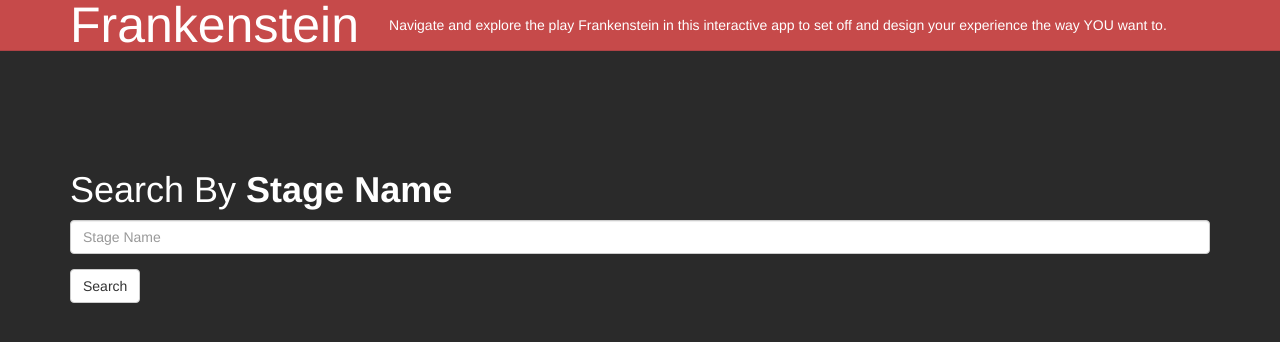
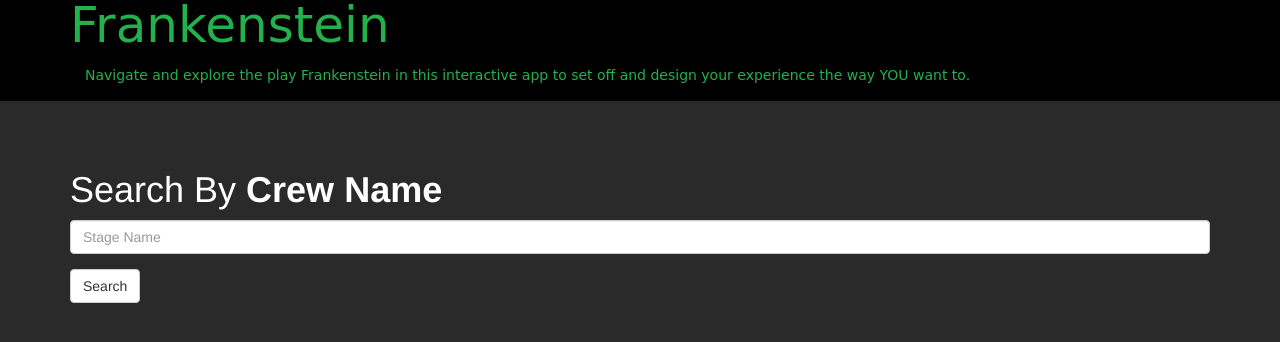
Before and after one commit to louiswheeleriv/frankenstein, a Django app: page /search_stage/ in a window 1280 px wide. Shown: the top 342 px of the page. Run offline with Django 3.2, Linux system fonts and the light colour scheme; some libraries are stand-ins or nearby versions.

Commit message:
Most of the front end searching is working and the searches are showing

```diff
--- a/frankenstein_mobile/api/models.py
+++ b/frankenstein_mobile/api/models.py
@@ -1,5 +1,4 @@
 from django.db import models
-
 
 class Production(models.Model):
     production_name = models.CharField(max_length=200)
@@ -49,6 +48,7 @@ class Performance(models.Model):
     performance_actors = models.ManyToManyField(Actor)
     performance_crews = models.ManyToManyField(Crew)
 
+
     def __unicode__(self):
             return 'Production: {0}, Stage: {1}, Start Time: {2}, Info: {3}, Actor: {4}, Crew: {5}'.format(self.performance_production, self.performance_stage,
                                                   self.performance_start_time, self.performance_info,
--- a/frankenstein_mobile/frankenstein_site/urls.py
+++ b/frankenstein_mobile/frankenstein_site/urls.py
@@ -17,14 +17,29 @@ urlpatterns = patterns('',
     # ex: /actor/
     # url(r'^search/$', views.search, name='search'),
     url(r'^search_actor/$', views.search_actor, name='search_actor'),
+    url(r'^search_actor/results_actor/$', views.results_actor, name='results_actor'),
+
+    url(r'^search_crew/$', views.search_crew, name='search_crew'),
+    url(r'^search_crew/results_crew/$', views.results_crew, name='results_crew'),
+
     url(r'^search_stage/$', views.search_stage, name='search_stage'),
-    url(r'^search_crew/$', views.search_crew, name='search_crew'),
+    url(r'^search_stage/results_stage/$', views.results_stage, name='results_stage'),
+
+    url(r'^search_time/$', views.search_time, name='search_time'),
+    url(r'^search_time/results_time/$', views.results_time, name='results_time'),
+
+
+    url(r'^results$', views.results_stage, name='results_stage'),
+
+
+
+
     url(r'^search_performance/$', views.search_performance, name='search_performance'),
-    url(r'^search_time/$', views.search_time, name='search_time'),
+
 
     # ex: /actor/results/
     # url(r'^(?P<question_id>\w+)/results/$', views.results, name='results'),
-     url(r'^search_actor/results/$', views.results, name='results'),
+
 
 ) + static(settings.STATIC_URL, document_root=settings.STATIC_ROOT)
 
--- a/frankenstein_mobile/frankenstein_site/views.py
+++ b/frankenstein_mobile/frankenstein_site/views.py
@@ -5,6 +5,7 @@ from django_tables2   import RequestConfig
 
 from api.models import Production, Stage, Actor, CrewResponsibility, Crew, Performance
 from api.tables import ActorTable, PerformanceTable, StageTable, CrewRespTable, CrewTable
+from api.forms import ActorForm
 
 def index(request):
     current_production = Production.objects.order_by('-id')[:5]
@@ -14,63 +15,95 @@ def index(request):
     })
     return HttpResponse(template.render(context))
 
-def results(request):
-    table = ActorTable(Actor.objects.all())
-    # table = PerformanceTable(Performance.objects.all())
-    # table = StageTable(Stage.objects.all())
-    # table = CrewRespTable(CrewResponsibility.objects.all())
-    # table = CrewTable(Crew.objects.all())
+###########################################################################
+
+def search_actor(request):
+    current_production = Production.objects.order_by('-id')[:5]
+    template = loader.get_template('frankenstein_mobile/search_actor.html')
+    context = RequestContext(request, {
+        'current_production': current_production,
+    })
+    return HttpResponse(template.render(context))
+
+def results_actor(request):
+    if request.GET.get('q'):
+        message = request.GET['q']
+    else:
+        message = ''
+
+    table = ActorTable(Actor.objects.filter(actor_name=message))
 
     RequestConfig(request).configure(table)
-    return render(request, 'frankenstein_mobile/results.html', {'table': table})
+    return render(request, 'frankenstein_mobile/results_actor.html', {'table': table})
 
-# def results(request):
-#     return render(request, "frankenstein_mobile/results.html", {"actors": Actor.objects.all()})
+###########################################################################
 
-# def search(request):
-#     latest_actor_list = Actor.objects.order_by('-id')[:5]
-#     template = loader.get_template('frankenstein_mobile/search.html')
-#     context = RequestContext(request, {
-#         'latest_actor_list': latest_actor_list,
-#     })
-#     return HttpResponse(template.render(context))
+def search_crew(request):
+    latest_crew_list = Crew.objects.order_by('-id')[:5]
+    template = loader.get_template('frankenstein_mobile/search_crew.html')
+    context = RequestContext(request, {
+        'latest_crew_list': latest_crew_list,
+    })
+    return HttpResponse(template.render(context))
 
-# def results(request, question_id):
-#     response = "The results of search based on category %s."
-#     return HttpResponse(response % question_id)
+def results_crew(request):
+    if request.GET.get('q'):
+        message = request.GET['q']
+    else:
+        message = ''
+
+    table = CrewTable(Crew.objects.filter(crew_name=message))
+
+    RequestConfig(request).configure(table)
+    return render(request, 'frankenstein_mobile/results_crew.html', {'table': table})
+
+###########################################################################
+
+def search_stage(request):
+    latest_stage_list = Stage.objects.order_by('-id')[:5]
+    template = loader.get_template('frankenstein_mobile/search_stage.html')
+    context = RequestContext(request, {
+        'latest_stage_list': latest_stage_list,
+    })
+    return HttpResponse(template.render(context))
+
+def results_stage(request):
+    if request.GET.get('q'):
+        message = request.GET['q']
+    else:
+        message = ''
+
+    table = StageTable(Stage.objects.filter(stage_location=message))
+
+    RequestConfig(request).configure(table)
+    return render(request, 'frankenstein_mobile/results_stage.html', {'table': table})
+
+###########################################################################
+
+def search_time(request):
+    latest_performance_list = Performance.objects.order_by('-id')[:5]
+    template = loader.get_template('frankenstein_mobile/search_time.html')
+    context = RequestContext(request, {
+        'latest_performance_list': latest_performance_list,
+    })
+    return HttpResponse(template.render(context))
+
+def results_time(request):
+    if request.GET.get('q'):
+        message = request.GET['q']
+    else:
+        message = ''
+
+    table = PerformanceTable(Performance.objects.filter(performance_start_time=message))
+
+    RequestConfig(request).configure(table)
+    return render(request, 'frankenstein_mobile/results_time.html', {'table': table})
+
+###########################################################################
 
 
 
-    # all_performances = Performance.objects.all()
-    # template = loader.get_template('frankenstein_mobile/results.html')
-    # context = RequestContext(request, {
-    #     'all_performances': all_performances,
-    # })
-    # return HttpResponse(template.render(context))
 
-def search_actor(request):
-    latest_actor_list = Actor.objects.order_by('-id')[:5]
-    template = loader.get_template('frankenstein_mobile/search_actor.html')
-    context = RequestContext(request, {
-        'latest_actor_list': latest_actor_list,
-    })
-    return HttpResponse(template.render(context))
-
-def search_crew(request):
-    latest_actor_list = Actor.objects.order_by('-id')[:5]
-    template = loader.get_template('frankenstein_mobile/search_crew.html')
-    context = RequestContext(request, {
-        'latest_actor_list': latest_actor_list,
-    })
-    return HttpResponse(template.render(context))
-
-def search_stage(request):
-    latest_actor_list = Actor.objects.order_by('-id')[:5]
-    template = loader.get_template('frankenstein_mobile/search_stage.html')
-    context = RequestContext(request, {
-        'latest_actor_list': latest_actor_list,
-    })
-    return HttpResponse(template.render(context))
 
 def search_performance(request):
     latest_actor_list = Actor.objects.order_by('-id')[:5]
@@ -79,11 +112,3 @@ def search_performance(request):
         'latest_actor_list': latest_actor_list,
     })
     return HttpResponse(template.render(context))
-
-def search_time(request):
-    latest_actor_list = Actor.objects.order_by('-id')[:5]
-    template = loader.get_template('frankenstein_mobile/search_time.html')
-    context = RequestContext(request, {
-        'latest_actor_list': latest_actor_list,
-    })
-    return HttpResponse(template.render(context))
--- a/frankenstein_mobile/static/frankenstein_site/css/style.css
+++ b/frankenstein_mobile/static/frankenstein_site/css/style.css
@@ -12,21 +12,26 @@ body {
 
 
 .navbar-default {
-	background-color: #c64a4a;
-	border-color: #ae4245;
+	font-family: 'de-walpergens-pica', cursive;
+	/*background-color: #c64a4a;*/
+	background-color: #000;
+	border-color: #000;
 }
 .navbar-default .navbar-brand {
-	color: #ffffff;
+	font-family: 'de-walpergens-pica', cursive;
+	color: #22B14C;
 	font-size: 50px;
 }
 .navbar-default .navbar-brand:hover, .navbar-default .navbar-brand:focus {
 	color: #cdcdcd;
 }
 .navbar-default .navbar-text {
-	color: #ffffff;
+	font-family: 'de-walpergens-pica', cursive;
+	color: #22B14C;
 }
 .navbar-default .navbar-nav > li > a {
-	color: #ffffff;
+	font-family: 'de-walpergens-pica', cursive;
+	color: #22B14C;
 }
 .navbar-default .navbar-nav > li > a:hover, .navbar-default .navbar-nav > li > a:focus {
 	color: #cdcdcd;
@@ -68,6 +73,6 @@ body {
 	}
 	.navbar-default .navbar-nav .open .dropdown-menu > .active > a, .navbar-default .navbar-nav .open .dropdown-menu > .active > a:hover, .navbar-default .navbar-nav .open .dropdown-menu > .active > a:focus {
 		color: #cdcdcd;
-		background-color: #ae4245;
+		background-color: #000;
 	}
 }
--- a/frankenstein_mobile/static/frankenstein_site/js/script.js
+++ /dev/null
@@ -1,6 +0,0 @@
-// Submit post on submit
-$('#post-form').on('submit', function(event){
-    event.preventDefault();
-    console.log("form submitted!")  // sanity check
-    create_post();
-});
--- a/frankenstein_mobile/templates/frankenstein_mobile/base.html
+++ b/frankenstein_mobile/templates/frankenstein_mobile/base.html
@@ -5,7 +5,7 @@
 	<link rel="stylesheet" href="https://maxcdn.bootstrapcdn.com/bootstrap/3.2.0/css/bootstrap.min.css">
 	<link rel="stylesheet" type="text/css" href="{% static "frankenstein_site/css/style.css" %}">
 	<link rel="stylesheet" href="{% static "django_tables2/themes/paleblue/css/screen.css" %}">
-
+	<script src='http://use.edgefonts.net/de-walpergens-pica.js'></script>
 
 	{% block head %}
     {% endblock %}
--- a/frankenstein_mobile/templates/frankenstein_mobile/search_actor.html
+++ b/frankenstein_mobile/templates/frankenstein_mobile/search_actor.html
@@ -4,9 +4,9 @@
 
 <div class="container">
 	<h1>Search By <b>Actor Name</b></h1>
-	<form role="form" action="results">
+	<form role="form" action="results_actor">
 		<div class="form-group">
-			<input type="text" class="form-control" id="searchDetail" placeholder="Actor Name">
+			<input type="text" class="form-control" name = "q" id="searchDetail" placeholder="Actor Name">
 		</div>
 		<button type="submit" class="btn btn-default">Search</button>
 	</form>
--- a/frankenstein_mobile/templates/frankenstein_mobile/search_crew.html
+++ b/frankenstein_mobile/templates/frankenstein_mobile/search_crew.html
@@ -4,9 +4,9 @@
 
 <div class="container">
 	<h1>Search By <b>Crew Name</b></h1>
-	<form role="form" action="results">
+	<form role="form" action="results_crew">
 		<div class="form-group">
-			<input type="text" class="form-control" id="searchDetail" placeholder="Crew Name">
+			<input type="text" class="form-control" name="q" id="searchDetail" placeholder="Crew Name">
 		</div>
 		<button type="submit" class="btn btn-default">Search</button>
 	</form>
--- a/frankenstein_mobile/templates/frankenstein_mobile/search_stage.html
+++ b/frankenstein_mobile/templates/frankenstein_mobile/search_stage.html
@@ -3,10 +3,10 @@
 {% load static %}
 
 <div class="container">
-	<h1>Search By <b>Stage Name</b></h1>
-	<form role="form" action="results">
+	<h1>Search By <b>Crew Name</b></h1>
+	<form role="form" action="results_stage">
 		<div class="form-group">
-			<input type="text" class="form-control" id="searchDetail" placeholder="Stage Name">
+			<input type="text" class="form-control" name="q" placeholder="Stage Name">
 		</div>
 		<button type="submit" class="btn btn-default">Search</button>
 	</form>
```
Also changed, not shown: frankenstein_mobile/templates/frankenstein_mobile/index.html (+4 -11 lines), frankenstein_mobile/templates/frankenstein_mobile/results_actor.html (added, +15 -0 lines), frankenstein_mobile/templates/frankenstein_mobile/results_crew.html (added, +15 -0 lines), frankenstein_mobile/templates/frankenstein_mobile/results_stage.html (+8 -8 lines), frankenstein_mobile/templates/frankenstein_mobile/results_time.html (added, +15 -0 lines), frankenstein_mobile/templates/frankenstein_mobile/search.html (+4 -3 lines), frankenstein_mobile/templates/frankenstein_mobile/search_time.html (+7 -3 lines).
